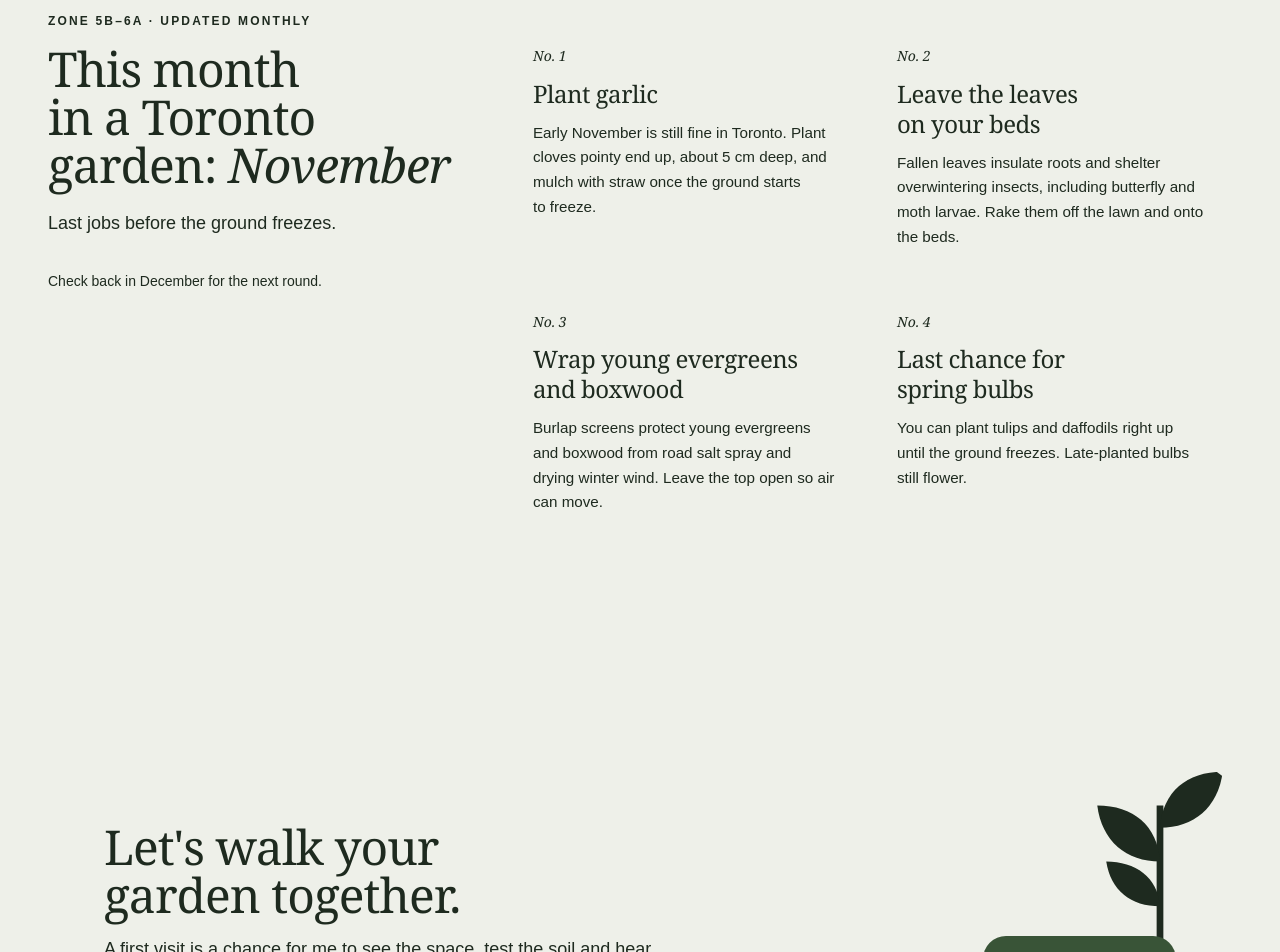
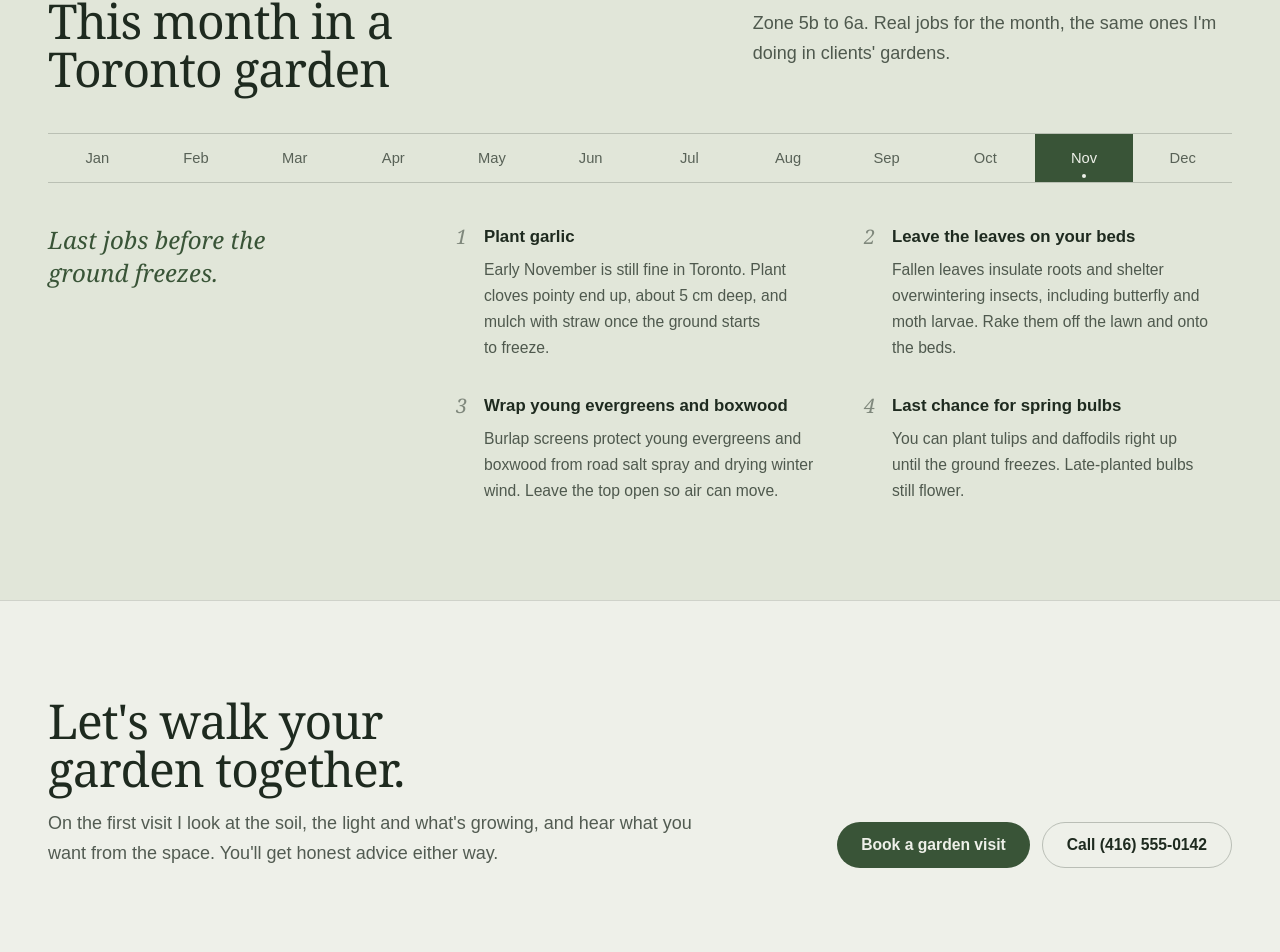
Before and after one commit to abbykjoseph-prog/ShannonGarden, a Next.js app: page / in a window 1280 px wide. Shown: the part 3393-4345 px from the top of the page. Built offline with nearby package versions, Linux system fonts and the light colour scheme.

Commit message:
Turn the monthly tasks into a seasonal calendar; quieter CTA band and page intro
Co-Authored-By: Claude Opus 5.5 <noreply@anthropic.com>

```diff
--- a/components/CtaBand.tsx
+++ b/components/CtaBand.tsx
@@ -3,37 +3,23 @@ import { site } from "@/lib/site";
 
 export function CtaBand({
   title = "Let's walk your garden together.",
-  body = `A first visit is a chance for me to see the space, test the soil and hear what you want from it. No obligation, and you'll get honest advice either way.`,
+  body = "On the first visit I look at the soil, the light and what's growing, and hear what you want from the space. You'll get honest advice either way.",
 }: {
   title?: string;
   body?: string;
 }) {
   return (
-    <section className="wrap py-20 md:py-28">
-      <div className="relative overflow-hidden rounded-[2rem] bg-sage-soft px-7 py-14 sm:px-14 md:flex md:items-end md:justify-between md:gap-12">
-        <Sprigs />
-        <div className="relative max-w-xl">
-          <h2 className="text-4xl leading-tight sm:text-5xl">{title}</h2>
-          <p className="mt-4 text-ink/75">{body}</p>
+    <section className="border-t border-loam/15">
+      <div className="wrap grid gap-8 py-16 md:grid-cols-12 md:items-end md:py-24">
+        <div className="md:col-span-7">
+          <h2 className="text-[2.4rem] leading-[1.05] sm:text-5xl">{title}</h2>
+          <p className="mt-4 max-w-prose text-loam/75">{body}</p>
         </div>
-        <div className="relative mt-8 flex flex-col gap-3 sm:flex-row md:mt-0 md:flex-col md:items-stretch">
+        <div className="flex flex-col gap-3 sm:flex-row md:col-span-5 md:justify-end">
           <Link href="/contact" className="btn-primary">Book a garden visit</Link>
-          <a href={site.phoneHref} className="btn-ghost">Call {site.phone}</a>
+          <a href={site.phoneHref} className="btn-quiet">Call {site.phone}</a>
         </div>
       </div>
     </section>
   );
 }
-
-function Sprigs() {
-  return (
-    <svg aria-hidden viewBox="0 0 200 200" className="absolute -right-10 -top-10 h-56 w-56 text-forest/10">
-      <g fill="currentColor">
-        <path d="M100 200V70" stroke="currentColor" strokeWidth="6" />
-        <path d="M100 120c-30 0-52-18-56-50 32 0 54 18 56 50Z" />
-        <path d="M100 90c30 0 52-18 56-50-32 0-54 18-56 50Z" />
-        <path d="M100 160c-26 0-44-14-48-40 26 0 46 14 48 40Z" />
-      </g>
-    </svg>
-  );
-}
--- a/components/PageIntro.tsx
+++ b/components/PageIntro.tsx
@@ -1,9 +1,8 @@
-export function PageIntro({ eyebrow, title, children }: { eyebrow: string; title: React.ReactNode; children?: React.ReactNode }) {
+export function PageIntro({ title, children }: { title: React.ReactNode; children?: React.ReactNode }) {
   return (
-    <section className="wrap pb-12 pt-16 md:pb-16 md:pt-24">
-      <p className="eyebrow">{eyebrow}</p>
-      <h1 className="mt-4 max-w-4xl text-5xl leading-[1.02] sm:text-6xl md:text-7xl">{title}</h1>
-      {children && <div className="mt-6 max-w-2xl text-lg text-ink/75">{children}</div>}
+    <section className="wrap pb-12 pt-14 md:pb-20 md:pt-24">
+      <h1 className="max-w-[18ch] text-[2.9rem] leading-[1] sm:text-6xl md:text-7xl">{title}</h1>
+      {children && <div className="mt-6 max-w-prose text-[1.15rem] text-loam/75 md:ml-[8%]">{children}</div>}
     </section>
   );
 }
--- a/components/ThisMonth.tsx
+++ b/components/ThisMonth.tsx
@@ -3,34 +3,65 @@
 import { useEffect, useState } from "react";
 import { monthlyTasks } from "@/lib/site";
 
-// Rendered with the server's month, then corrected to the visitor's own month on mount.
+// A seasonal calendar. It opens on the visitor's current month (the server's month is only a first guess).
 export function ThisMonth({ initialMonth }: { initialMonth: number }) {
+  const [now, setNow] = useState(initialMonth);
   const [month, setMonth] = useState(initialMonth);
-  useEffect(() => setMonth(new Date().getMonth()), []);
+  useEffect(() => {
+    const m = new Date().getMonth();
+    setNow(m);
+    setMonth(m);
+  }, []);
 
   const { month: name, note, tasks } = monthlyTasks[month];
-  const next = monthlyTasks[(month + 1) % 12].month;
 
   return (
-    <section aria-labelledby="this-month" className="bg-forest text-cream">
-      <div className="wrap grid gap-12 py-20 md:grid-cols-[0.9fr_1.6fr] md:py-28">
-        <div>
-          <p className="text-xs font-semibold uppercase tracking-[0.18em] text-sage">Zone 5b–6a · updated monthly</p>
-          <h2 id="this-month" className="mt-4 text-4xl leading-[1.05] text-cream sm:text-5xl">
-            This month in a Toronto garden: <em className="text-sage">{name}</em>
+    <section aria-labelledby="this-month" className="bg-limestone-deep">
+      <div className="wrap py-20 md:py-24">
+        <div className="grid gap-6 md:grid-cols-12">
+          <h2 id="this-month" className="text-[2.4rem] leading-[1.05] sm:text-5xl md:col-span-7">
+            {month === now ? "This month" : name} in a Toronto garden
           </h2>
-          <p className="mt-5 max-w-sm text-cream/75">{note}</p>
-          <p className="mt-8 text-sm text-cream/55">Check back in {next} for the next round.</p>
+          <p className="max-w-prose text-loam/75 md:col-span-5 md:pt-3">
+            Zone 5b to 6a. Real jobs for the month, the same ones I&apos;m doing in clients&apos; gardens.
+          </p>
         </div>
-        <ol className="grid gap-px overflow-hidden rounded-3xl bg-cream/15 sm:grid-cols-2">
-          {tasks.map((t, i) => (
-            <li key={t.title} className="bg-forest p-7">
-              <span className="font-display text-sm italic text-sage">No. {i + 1}</span>
-              <h3 className="mt-2 font-display text-2xl leading-tight text-cream">{t.title}</h3>
-              <p className="mt-3 text-[0.95rem] leading-relaxed text-cream/75">{t.body}</p>
-            </li>
+
+        <div role="group" aria-label="Choose a month" className="mt-10 grid grid-cols-6 border-y border-loam/20 sm:grid-cols-12">
+          {monthlyTasks.map((m, i) => (
+            <button
+              key={m.month}
+              type="button"
+              aria-pressed={i === month}
+              onClick={() => setMonth(i)}
+              className={`relative py-3 text-center text-[0.92rem] transition-colors ${
+                i === month ? "bg-green text-limestone" : "text-loam/70 hover:bg-loam/5 hover:text-loam"
+              }`}
+            >
+              <abbr title={m.month} className="no-underline">{m.month.slice(0, 3)}</abbr>
+              {i === now && (
+                <span className={`absolute inset-x-0 bottom-1 mx-auto h-1 w-1 rounded-full ${i === month ? "bg-limestone" : "bg-coneflower"}`}>
+                  <span className="sr-only"> (now)</span>
+                </span>
+              )}
+            </button>
           ))}
-        </ol>
+        </div>
+
+        <div className="mt-10 grid gap-10 md:grid-cols-12">
+          <p className="font-display text-2xl italic leading-snug text-green md:col-span-4">{note}</p>
+          <ol className="grid gap-x-10 gap-y-8 sm:grid-cols-2 md:col-span-8">
+            {tasks.map((t, i) => (
+              <li key={t.title} className="grid grid-cols-[1.75rem_1fr]">
+                <span className="font-display text-xl italic text-loam/50">{i + 1}</span>
+                <div>
+                  <h3 className="font-sans text-[1.05rem] font-semibold tracking-normal">{t.title}</h3>
+                  <p className="mt-1.5 text-[0.98rem] text-loam/75">{t.body}</p>
+                </div>
+              </li>
+            ))}
+          </ol>
+        </div>
       </div>
     </section>
   );
```
